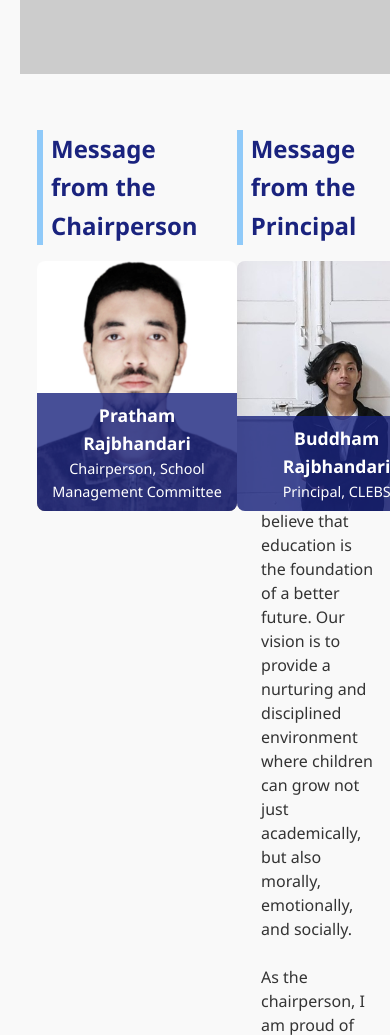
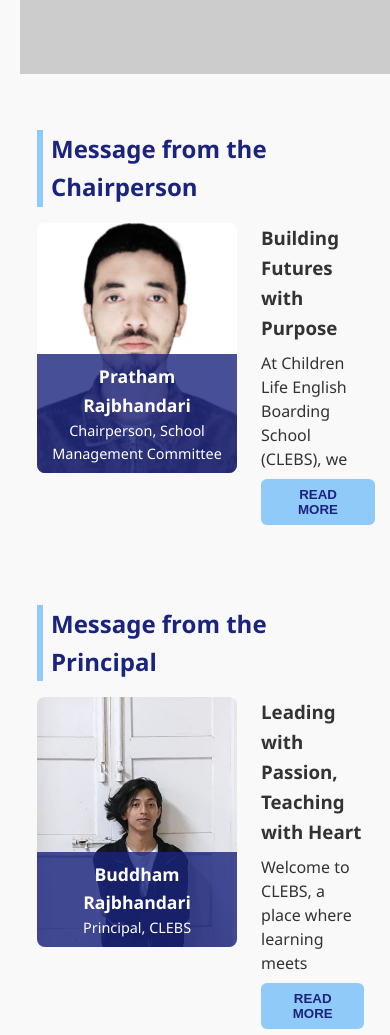
Before and after one commit to Rajbhandari107/CLEBS, a website: page index.html in a window 390 px wide. Shown: the part 660-1695 px from the top of the page. Drawn offline with Linux system fonts and the light colour scheme; placeholder pictures from the web are drawn by us.

Commit message:
Update style.css

```diff
--- a/style.css
+++ b/style.css
@@ -584,13 +584,56 @@ body {
     object-fit: cover;
 }
 
+/* Updated styles for Chairman and Principal Statements section */
+.statements-section {
+    display: flex;
+    gap: 3rem;
+    margin-top: 3rem;
+    justify-content: space-between;
+    align-items: stretch;
+}
+
+.statement {
+    flex: 1;
+    max-width: 48%;
+    display: flex;
+    flex-direction: column;
+}
+
+.text-content {
+    max-height: 120px;
+    overflow: hidden;
+    transition: max-height 0.5s ease;
+}
+
+.text-content.expanded {
+    max-height: 1000px; /* large enough to show full content */
+}
+
+.read-more-btn {
+    background-color: #90caf9;
+    border: none;
+    padding: 0.5rem 1.5rem;
+    border-radius: 6px;
+    color: #1a237e;
+    font-weight: 700;
+    cursor: pointer;
+    transition: background-color 0.3s ease;
+    align-self: flex-start;
+    margin-top: 0.5rem;
+}
+
+.read-more-btn:hover {
+    background-color: #64b5f6;
+}
+
 @media (max-width: 768px) {
-    .gallery-row {
+    .statements-section {
         flex-direction: column;
     }
 
-    .gallery-row img {
-        width: 100%;
-        margin-bottom: 1rem;
+    .statement {
+        max-width: 100%;
+        margin-bottom: 2rem;
     }
 }
```
